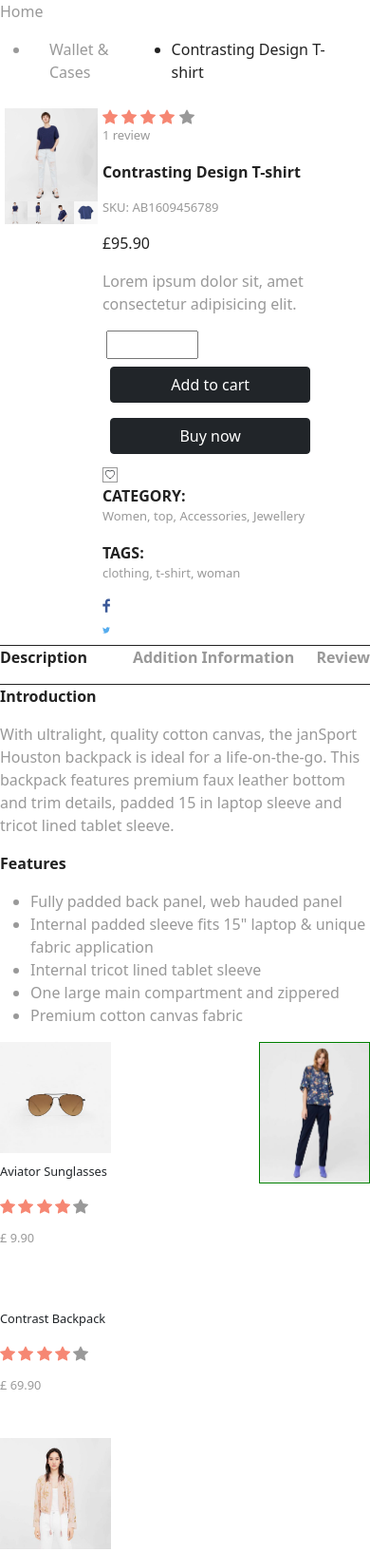
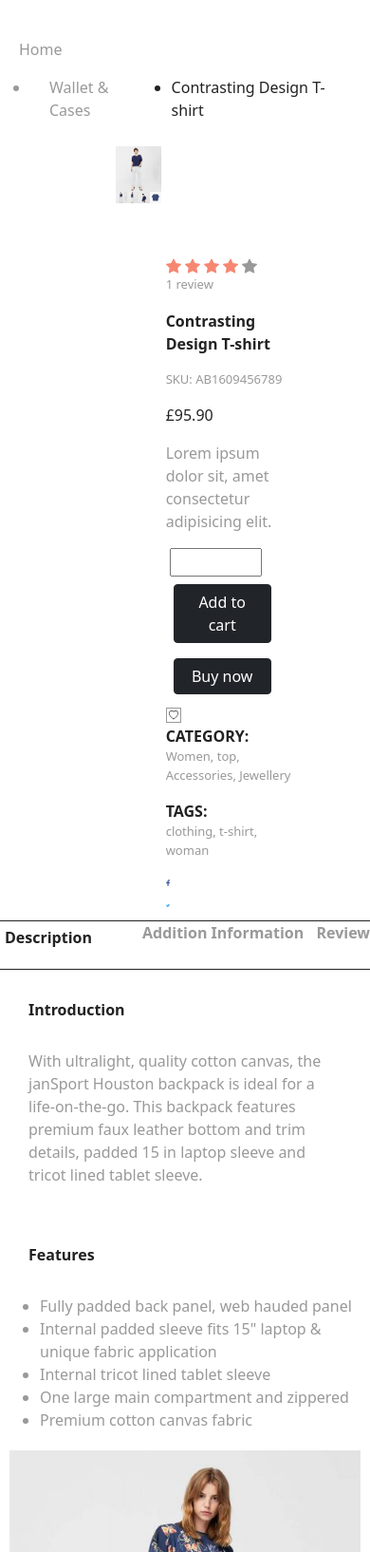
Before and after one commit to SteeveDEV-web/project-supro, a website: page html/product.html in a window 390 px wide. Shown: the top 1634 px of the page at 95% size. Drawn offline with nearby package versions, Linux system fonts and the light colour scheme.

Commit message:
started media queries

```diff
--- a/html/product.html
+++ b/html/product.html
@@ -114,9 +114,12 @@
                 <p>Review</p>
             </div>
         </div>
-
+        <section class="intro">
+            <div>
                 <div class="title1">
                     <p>Introduction</p>
+
+
                 </div>
 
                 <div class="plight">
@@ -124,7 +127,9 @@
                         backpack features premium faux leather bottom and trim details, padded 15 in laptop sleeve and tricot
                         lined tablet sleeve.</p>
                 </div>
+            </div>
 
+            <div>
                 <div class="title2">
                     <p>Features</p>
                 </div>
@@ -136,14 +141,17 @@
                     <li>One large main compartment and zippered</li>
                     <li>Premium cotton canvas fabric</li>
                 </ul>
-
+            </div>
 
             <div class="pyjama">
                 <img src="../images/product-images/pyjama.jpeg" alt="pyjama">
             </div>
 
 
+        </section>
         <section>
+
+            <p class="rp">Related Products</p>
 
             <article class="as">
                 <img src="../images/shop-images/1.jpeg" alt="">
--- a/scss/product.scss
+++ b/scss/product.scss
@@ -2,6 +2,138 @@
 
 *{
     box-sizing: border-box;
+  }
+
+@media only screen and (max-width: 600px) {
+
+    /* Mobiles: */
+
+  .home{
+
+    margin-top: 40px;
+    padding-left: 20px;
+
+  }
+
+  .box{
+
+    width: 100%;
+
+  }
+  .picture{
+
+    margin-left: 30%;
+    width: 60%;
+    height: 20px;
+
+  }
+
+  .review{
+
+
+    margin-top: 30%;
+    margin-right: 20%;
+
+  }
+
+  .boxp{
+
+    display: flex;
+    flex-direction: row;
+
+  }
+
+  .desc{
+
+    margin: 5px;
+
+  }
+
+  .air {
+
+
+
+  }
+
+  .title1{
+
+    margin: 30px;
+
+  }
+
+  .title2{
+
+    margin: 30px;
+
+  }
+
+  .plight{
+
+    margin: 30px;
+
+  }
+
+  .ulli{
+
+    margin: 10px;
+
+  }
+
+  .intro{
+
+    display: flex;
+    flex-direction: column;
+
+  }
+  .pyjama{
+
+    width: 100%;
+    margin-bottom: 20px;
+    padding: 10px;
+  }
+
+  .rp{
+
+    text-align: center;
+
+  }
+
+  .as{
+
+    margin-left: 30%;
+
+
+    .so{
+
+
+    }
+
+    .sg, .price{
+
+
+
+    }
+
+  }
+
+}
+
+@media only screen and (min-width: 601px) and (max-width: 992px) {
+
+    /* Tablets: */
+
+
+
+  }
+
+@media only screen and (min-width: 993px) {
+
+    /* Desktop: */
+
+
+
+
+
   }
 
 .home{
@@ -92,7 +224,6 @@ img{
   width: 40%;
   height: auto;
   padding: 5px;
-
 
 }
 
@@ -192,13 +323,16 @@ img{
 .pyjama{
 
     display: flex;
-    width: 30%;
     float: right;
-    border: green 1px solid;
-
 
 }
 
+.rp{
+
+  color: $black;
+  font-family: -apple-system, BlinkMacSystemFont, 'Segoe UI', Roboto, Oxygen, Ubuntu, Cantarell, 'Open Sans', 'Helvetica Neue', sans-serif;
+  font-weight: bold;
+}
 
 .as{
   width: 30%;
```
Also changed, not shown: css/product.css, 1 other file. Lines whose indentation alone changed are shown as unchanged.
